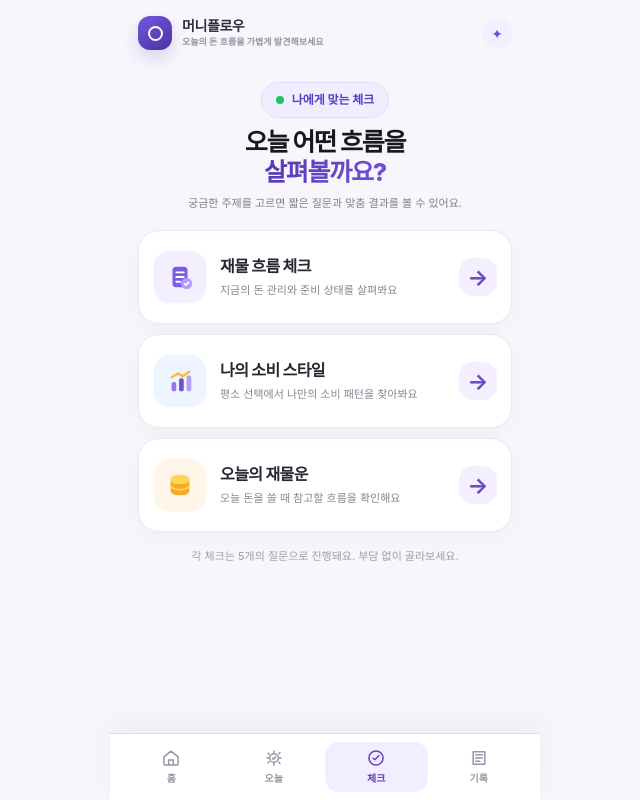
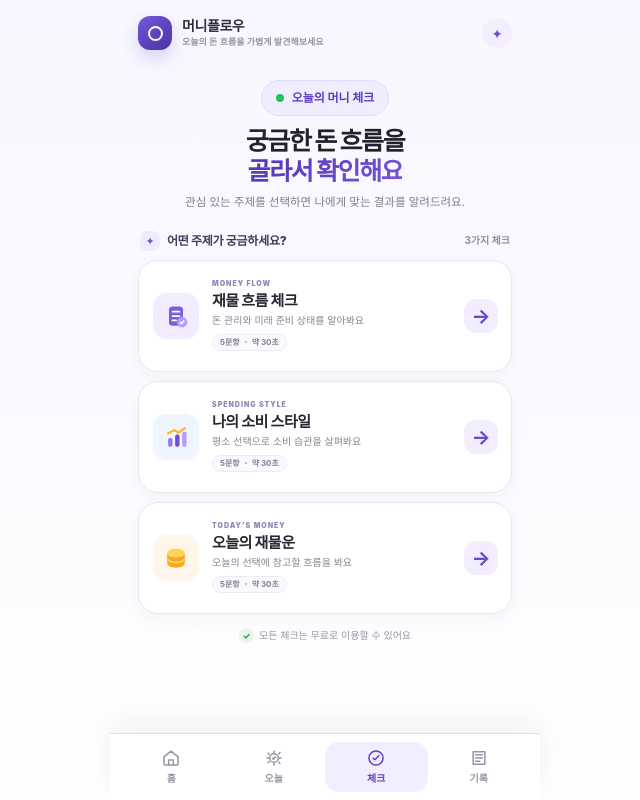
Before and after one commit to anredvon/jamulun-master, a Flask app: page /check in a window 1280 px wide. Shown: the whole page, without its empty margins (315-955 px from the left). Run offline with Flask 3, Linux system fonts and the light colour scheme; some web fonts are replaced.

Commit message:
Redesign money check selection screen (#8)

```diff
--- a/static/css/check.css
+++ b/static/css/check.css
@@ -1,18 +1,27 @@
-.check-shell{padding-top:14px;padding-bottom:calc(92px + env(safe-area-inset-bottom));}
-.check-hero{text-align:center;padding:14px 8px 18px;}
-.check-hero .hero-badge{margin-bottom:9px;}
-.check-hero h1{margin:0;font-size:25px;font-weight:850;line-height:1.2;letter-spacing:-.05em;}
-.check-hero p{max-width:310px;margin:8px auto 0;color:#817b8d;font-size:11px;line-height:1.55;}
-.check-options{display:grid;gap:10px;}
-.check-option{display:grid;grid-template-columns:54px minmax(0,1fr) 38px;align-items:center;gap:13px;min-height:94px;padding:13px 14px;border:1px solid #ebe7f3;border-radius:21px;background:#fff;box-shadow:0 6px 18px rgba(45,32,78,.045);text-decoration:none;transition:transform .16s ease,border-color .16s ease,box-shadow .16s ease;}
-.check-option:active{transform:scale(.985);border-color:#cfc1f5;box-shadow:0 9px 22px rgba(85,62,150,.1);}
-.check-option-icon{display:grid;place-items:center;width:54px;height:54px;border-radius:17px;background:#f3efff;box-shadow:inset 0 0 0 1px rgba(255,255,255,.7);}
-.check-option-icon svg{width:30px;height:30px;}
+.check-page{background:linear-gradient(180deg,#f8f7ff 0%,#fbfaff 52%,#fff 100%);}
+.check-shell{padding-top:14px;padding-bottom:calc(104px + env(safe-area-inset-bottom));}
+.check-hero{text-align:center;padding:12px 8px 19px;}
+.check-hero .hero-badge{margin-bottom:10px;}
+.check-hero h1{margin:0;color:#24212c;font-size:25px;font-weight:900;line-height:1.2;letter-spacing:-.055em;}
+.check-hero p{max-width:310px;margin:8px auto 0;color:#817b8d;font-size:11.5px;line-height:1.55;}
+.check-list-heading{display:flex;align-items:center;gap:7px;margin:0 2px 9px;color:#44395e;font-size:12px;}
+.check-list-mark{display:grid;place-items:center;width:20px;height:20px;border-radius:7px;background:#f0ebff;color:#7256d5;font-size:11px;}
+.check-list-heading strong{font-size:12px;font-weight:850;letter-spacing:-.02em;}
+.check-list-count{margin-left:auto;color:#948ca0;font-size:10px;font-weight:650;}
+.check-options{display:grid;gap:9px;}
+.check-option{position:relative;display:grid;grid-template-columns:48px minmax(0,1fr) 34px;align-items:center;gap:12px;min-height:112px;padding:12px 13px;border:1px solid #e9e5f1;border-radius:20px;background:rgba(255,255,255,.96);box-shadow:0 5px 16px rgba(48,35,83,.045);text-decoration:none;transition:transform .16s ease,border-color .16s ease,box-shadow .16s ease;}
+.check-option:active{transform:scale(.988);border-color:#cfc1f5;box-shadow:0 8px 20px rgba(85,62,150,.09);}
+.check-option-icon{display:grid;place-items:center;width:48px;height:48px;border-radius:15px;background:#f1edff;box-shadow:inset 0 0 0 1px rgba(255,255,255,.85);}
+.check-option-icon svg{width:28px;height:28px;}
 .check-icon-spending{background:#eff5ff;}
 .check-icon-money{background:#fff5e9;}
-.check-option-copy{display:flex;min-width:0;flex-direction:column;gap:4px;}
-.check-option-copy strong{color:#292632;font-size:16px;font-weight:800;letter-spacing:-.035em;line-height:1.35;}
-.check-option-copy small{color:#898392;font-size:11px;line-height:1.5;}
-.check-option-arrow{display:grid;place-items:center;width:38px;height:38px;border-radius:14px;background:#f3efff;color:#6848cc;font-size:22px;font-weight:750;}
-.check-footnote{margin:16px 0 0;color:#a09aa8;font-size:11px;line-height:1.5;text-align:center;}
-@media(max-width:380px){.check-option{grid-template-columns:48px minmax(0,1fr) 34px;gap:10px;min-height:86px;padding:11px 12px;border-radius:18px}.check-option-icon{width:48px;height:48px;border-radius:15px}.check-option-icon svg{width:27px;height:27px}.check-option-copy strong{font-size:15px}.check-option-copy small{font-size:10px}.check-option-arrow{width:34px;height:34px;font-size:20px}}
+.check-option-copy{display:flex;min-width:0;flex-direction:column;align-items:flex-start;gap:2px;}
+.check-option-eyebrow{color:#9386b5;font-size:7px;font-weight:900;letter-spacing:.14em;line-height:1.2;}
+.check-option-copy strong{color:#292632;font-size:15px;font-weight:850;letter-spacing:-.035em;line-height:1.35;}
+.check-option-copy small{overflow:hidden;max-width:100%;color:#898392;font-size:10px;line-height:1.45;text-overflow:ellipsis;white-space:nowrap;}
+.check-option-meta{display:inline-flex;align-items:center;gap:5px;margin-top:4px;padding:3px 7px;border:1px solid #eeeaf7;border-radius:999px;background:#faf9fd;color:#857c96;font-size:8px;font-weight:750;line-height:1.2;}
+.check-option-meta i{width:2px;height:2px;border-radius:50%;background:#afa5c1;}
+.check-option-arrow{display:grid;place-items:center;width:34px;height:34px;border-radius:12px;background:#f2eeff;color:#6848cc;font-size:20px;font-weight:750;}
+.check-footnote{display:flex;justify-content:center;align-items:center;gap:5px;margin:14px 0 0;color:#9993a1;font-size:10px;line-height:1.5;text-align:center;}
+.check-footnote span{display:grid;place-items:center;width:15px;height:15px;border-radius:50%;background:#e8f6ee;color:#47a36a;font-size:9px;font-weight:900;}
+@media(max-width:380px){.check-hero{padding-top:9px;padding-bottom:16px}.check-hero h1{font-size:23px}.check-hero p{font-size:10.5px}.check-option{grid-template-columns:44px minmax(0,1fr) 32px;gap:9px;min-height:105px;padding:11px 10px;border-radius:18px}.check-option-icon{width:44px;height:44px;border-radius:14px}.check-option-icon svg{width:26px;height:26px}.check-option-copy strong{font-size:14px}.check-option-copy small{font-size:9px}.check-option-meta{font-size:7.5px}.check-option-arrow{width:32px;height:32px;font-size:18px}}
--- a/templates/check.html
+++ b/templates/check.html
@@ -6,24 +6,25 @@
 <div class="page-shell check-page"><main class="shell check-shell">
   {% set active_tab = 'diagnosis' %}{% include '_app_header.html' %}
   <header class="check-hero">
-    <span class="hero-badge"><span class="dot"></span>나에게 맞는 체크</span>
-    <h1>오늘 어떤 흐름을<br><span class="grad">살펴볼까요?</span></h1>
-    <p>궁금한 주제를 고르면 짧은 질문과 맞춤 결과를 볼 수 있어요.</p>
+    <span class="hero-badge"><span class="dot"></span>오늘의 머니 체크</span>
+    <h1>궁금한 돈 흐름을<br><span class="grad">골라서 확인해요</span></h1>
+    <p>관심 있는 주제를 선택하면 나에게 맞는 결과를 알려드려요.</p>
   </header>
+  <div class="check-list-heading"><span class="check-list-mark" aria-hidden="true">✦</span><strong>어떤 주제가 궁금하세요?</strong><span class="check-list-count">3가지 체크</span></div>
   <section class="check-options" aria-label="체크 종류 선택">
     <a class="check-option" href="{{ url_for('intro_page', test_type='future') }}">
       <span class="check-option-icon check-icon-future" aria-hidden="true"><svg viewBox="0 0 32 32"><rect x="8" y="5" width="16" height="22" rx="4" fill="#7B5DE0"/><path d="M12 11h8M12 16h8M12 21h4" stroke="#fff" stroke-width="2" stroke-linecap="round"/><circle cx="23" cy="23" r="6" fill="#B49DFF"/><path d="m20.5 23 1.7 1.7 3.3-3.5" fill="none" stroke="#fff" stroke-width="1.7"/></svg></span>
-      <span class="check-option-copy"><strong>재물 흐름 체크</strong><small>지금의 돈 관리와 준비 상태를 살펴봐요</small></span><span class="check-option-arrow" aria-hidden="true">→</span>
+      <span class="check-option-copy"><span class="check-option-eyebrow">MONEY FLOW</span><strong>재물 흐름 체크</strong><small>돈 관리와 미래 준비 상태를 알아봐요</small><span class="check-option-meta">5문항 <i></i> 약 30초</span></span><span class="check-option-arrow" aria-hidden="true">→</span>
     </a>
     <a class="check-option" href="{{ url_for('intro_page', test_type='spending') }}">
       <span class="check-option-icon check-icon-spending" aria-hidden="true"><svg viewBox="0 0 32 32"><path d="m7 12 7-4 5 3 7-5" fill="none" stroke="#FFB72B" stroke-width="2.5" stroke-linecap="round"/><rect x="7" y="17" width="5" height="10" rx="2" fill="#9875F0"/><rect x="15" y="13" width="5" height="14" rx="2" fill="#704FD4"/><rect x="23" y="10" width="5" height="17" rx="2" fill="#B49DFF"/></svg></span>
-      <span class="check-option-copy"><strong>나의 소비 스타일</strong><small>평소 선택에서 나만의 소비 패턴을 찾아봐요</small></span><span class="check-option-arrow" aria-hidden="true">→</span>
+      <span class="check-option-copy"><span class="check-option-eyebrow">SPENDING STYLE</span><strong>나의 소비 스타일</strong><small>평소 선택으로 소비 습관을 살펴봐요</small><span class="check-option-meta">5문항 <i></i> 약 30초</span></span><span class="check-option-arrow" aria-hidden="true">→</span>
     </a>
     <a class="check-option" href="{{ url_for('intro_page', test_type='money') }}">
       <span class="check-option-icon check-icon-money" aria-hidden="true"><svg viewBox="0 0 32 32"><ellipse cx="16" cy="10" rx="10" ry="5" fill="#FFD452"/><path d="M6 10v12c0 3 4.5 5 10 5s10-2 10-5V10c0 3-4.5 5-10 5S6 13 6 10Z" fill="#F4AA27"/><path d="M6 16c0 3 4.5 5 10 5s10-2 10-5" fill="none" stroke="#FFD452" stroke-width="2"/></svg></span>
-      <span class="check-option-copy"><strong>오늘의 재물운</strong><small>오늘 돈을 쓸 때 참고할 흐름을 확인해요</small></span><span class="check-option-arrow" aria-hidden="true">→</span>
+      <span class="check-option-copy"><span class="check-option-eyebrow">TODAY'S MONEY</span><strong>오늘의 재물운</strong><small>오늘의 선택에 참고할 흐름을 봐요</small><span class="check-option-meta">5문항 <i></i> 약 30초</span></span><span class="check-option-arrow" aria-hidden="true">→</span>
     </a>
   </section>
-  <p class="check-footnote">각 체크는 5개의 질문으로 진행돼요. 부담 없이 골라보세요.</p>
+  <p class="check-footnote"><span aria-hidden="true">✓</span> 모든 체크는 무료로 이용할 수 있어요</p>
 </main>{% include '_bottom_nav.html' %}</div>
 {% endblock %}
```
